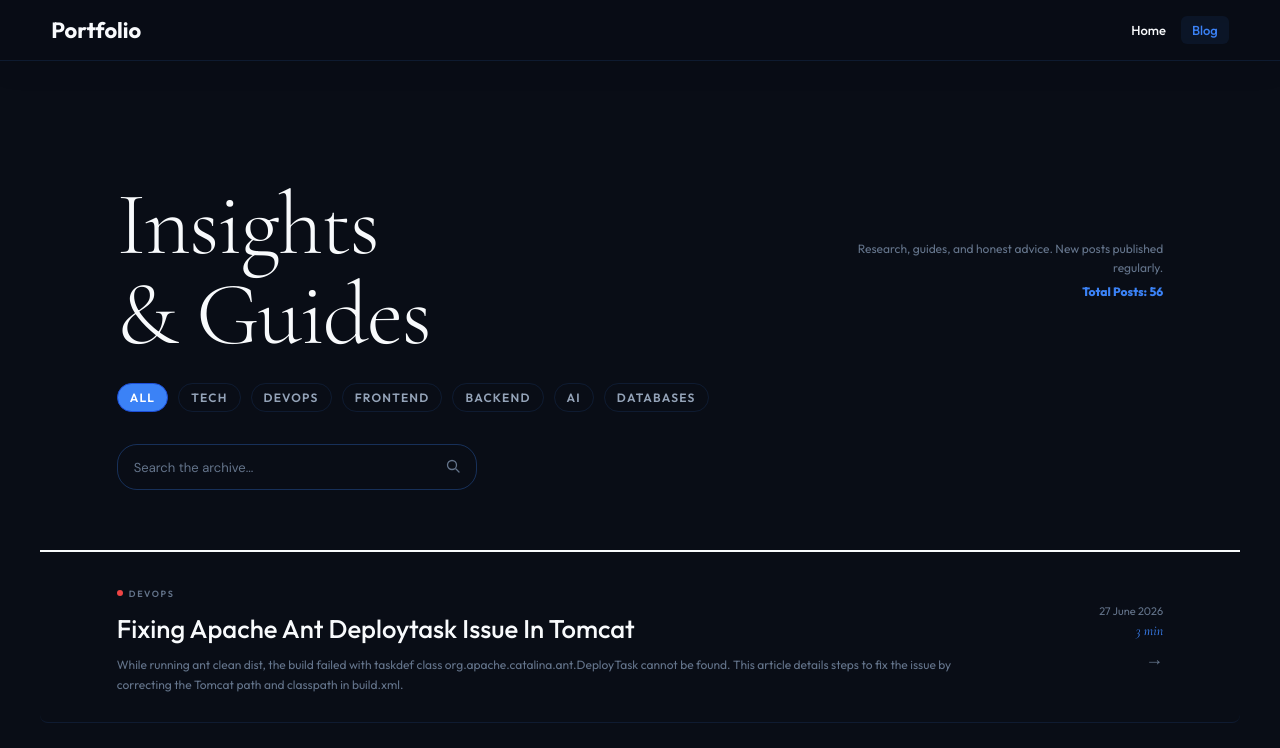
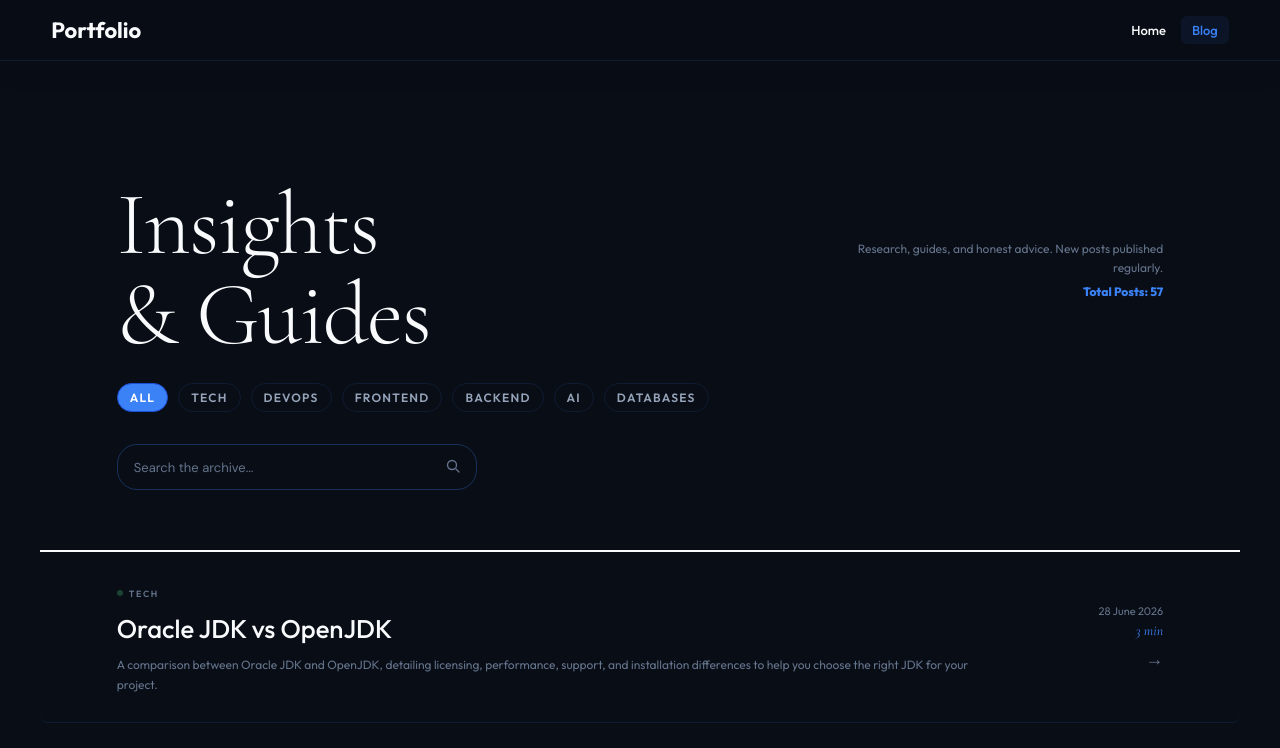
Before and after one commit to rinas21/amrinas, a website: page blog.html in a window 1280 px wide. Shown: the top 748 px of the page. Drawn offline with nearby package versions, Linux system fonts and the light colour scheme; a web font is replaced by a local one.

```diff
--- a/blog.html
+++ b/blog.html
@@ -468,6 +468,15 @@
 
         // Add your blog posts here manually. This ensures it works perfectly locally and on GitHub Pages!
         const blogPosts = [
+            {
+                "title": "Oracle JDK vs OpenJDK",
+                "category": "Tech",
+                "excerpt": "A comparison between Oracle JDK and OpenJDK, detailing licensing, performance, support, and installation differences to help you choose the right JDK for your project.",
+                "author": "A.M.Rinas",
+                "readTime": "3 min",
+                "date": "28 June 2026",
+                "file": "oracle-jdk-vs-openjdk.html"
+            },
             {
                 "title": "Fixing Apache Ant Deploytask Issue In Tomcat",
                 "category": "DevOps",
```
